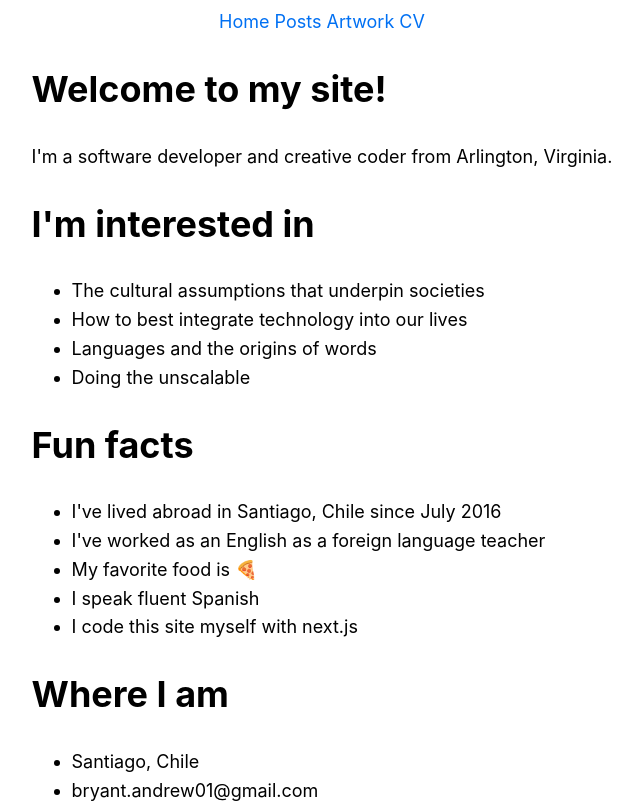
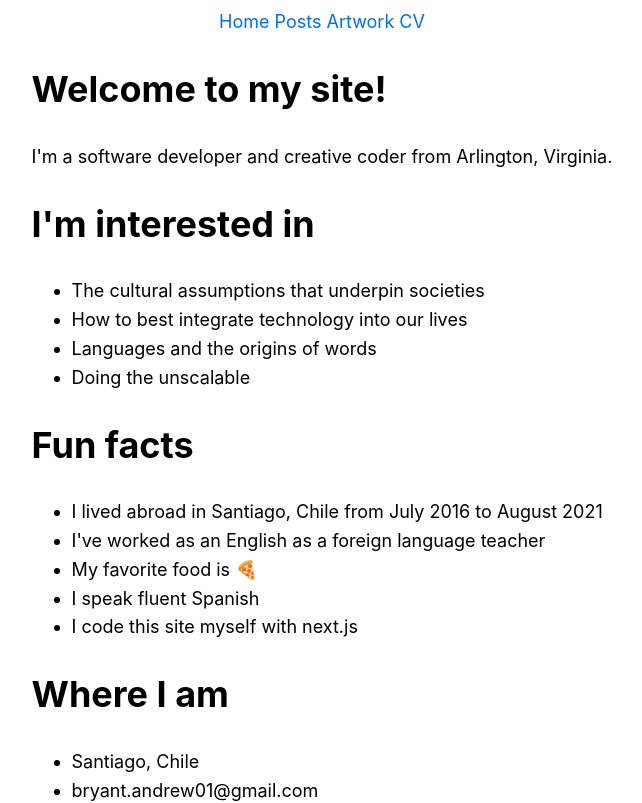
Before and after one commit to apbryant/website, a Next.js app: page / in a window 1280 px wide. Shown: the top 803 px of the page, without its empty margins (318-960 px from the left). Built offline with nearby package versions, Linux system fonts and the light colour scheme.

Commit message:
Update location

```diff
--- a/pages/index.js
+++ b/pages/index.js
@@ -44,7 +44,7 @@ export default function Home() {
         </ul>
         <h1>Fun facts</h1>
         <ul>
-          <li>I've lived abroad in Santiago, Chile since July 2016</li>
+          <li>I lived abroad in Santiago, Chile from July 2016 to August 2021</li>
           <li>I've worked as an English as a foreign language teacher</li>
           <li>My favorite food is 🍕</li>
           <li>I speak fluent Spanish</li>
```
